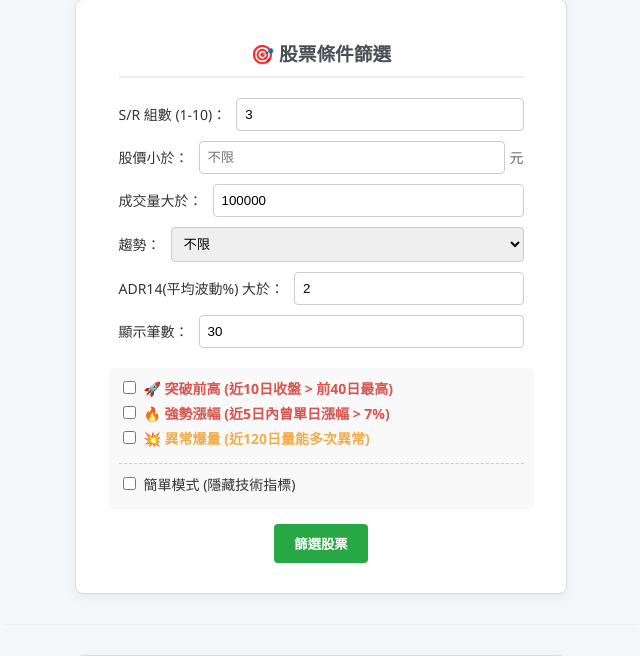
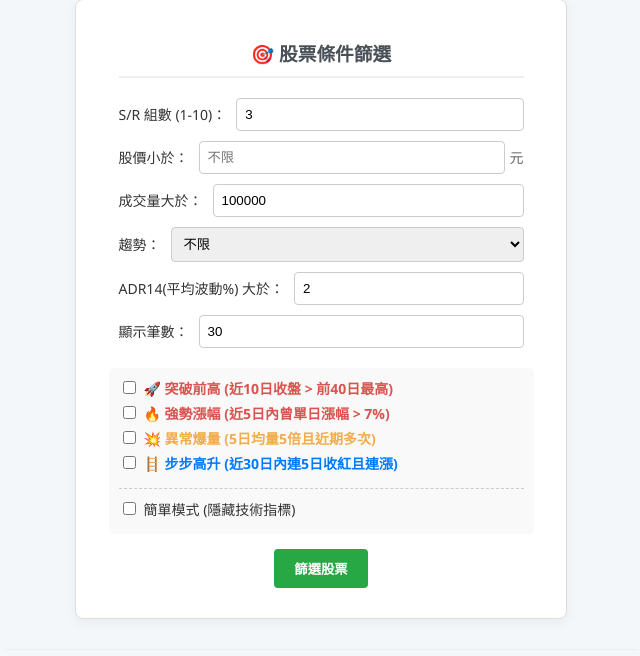
Before and after one commit to wulin240/myflaskapp, a Flask app: page / in a window 1280 px wide. Shown: the part 646-1302 px from the top of the page, without its empty margins (319-959 px from the left). Run offline with Flask 3, Linux system fonts and the light colour scheme.

Commit message:
update: 修正暴輛(5日/40日)並新增step high篩選按鈕

```diff
--- a/app.py
+++ b/app.py
@@ -1230,19 +1230,20 @@ def chart_from_list(stock_id):
         is_realtime_mode=is_realtime_mode
     )
 
-# ----------------- Favorites 路由 (已修正 n_sr_levels 傳遞) -----------------
+# ----------------- 篩選路由 (已加入步步高升邏輯) -----------------
 @app.route('/filter', methods=['POST'])
 def filter_stocks():
     # ------------------ 獲取所有篩選及配置參數 ------------------
     volume_min = request.form.get('volume_min', type=float, default=0)
-    price_max = request.form.get('price_max', type=float) # 🌟 獲取股價上限
+    price_max = request.form.get('price_max', type=float)
     trend_type = request.form.get('trend_type', '')
     adr14_min = request.form.get('change_min', type=float, default=0)
 
     # 獲取強勢指標篩選
     over_high_selected = request.form.get('over_high') == '1'
     high_point_selected = request.form.get('high_point') == '1'
-    abnormal_vol_selected = request.form.get('abnormal_volume') == '1' # 💥 新增：爆量篩選
+    abnormal_vol_selected = request.form.get('abnormal_volume') == '1'
+    step_high_selected = request.form.get('step_high') == '1' # 🪜 新增：步步高升篩選
 
     # 頁面配置參數
     simple_mode = request.form.get('simple_mode') == '1'
@@ -1271,7 +1272,7 @@ def filter_stocks():
                 "select": "*"
             }
 
-            # 股價上限篩選邏輯
+            # 股價上限篩選
             if price_max is not None:
                 params["last_close"] = f"lte.{price_max}"
 
@@ -1280,8 +1281,10 @@ def filter_stocks():
                 params["over_high"] = "eq.true"
             if high_point_selected:
                 params["high_point"] = "eq.true"
-            if abnormal_vol_selected: # 💥 加入爆量篩選
+            if abnormal_vol_selected:
                 params["abnormal_volume"] = "eq.true"
+            if step_high_selected: # 🪜 加入步步高升篩選條件
+                params["step_high"] = "eq.true"
 
             # 移除 None 值的參數
             params = {k: v for k, v in params.items() if v is not None}
@@ -1309,14 +1312,14 @@ def filter_stocks():
     count = len(df)
     list_param = urllib.parse.quote(','.join(stock_ids))
 
-    # 🌟 修改表格標題：加入爆量欄位
+    # 🌟 修改表格標題：加入步步高升欄位
     html = (f"<h2>篩選結果（共 {count} 筆）</h2>"
-            "<table border='1' cellpadding='6' style='margin-left:0; text-align:left; border-collapse: collapse; min-width: 700px;'>"
+            "<table border='1' cellpadding='6' style='margin-left:0; text-align:left; border-collapse: collapse; min-width: 800px;'>"
             "<thead style='background-color: #f2f2f2;'>"
             "<tr>"
             "<th>股票代號</th><th>股票名稱</th><th>目前股價</th><th>成交量</th>"
             "<th>ADR14(%)</th><th>趨勢</th>"
-            "<th>🚀突破</th><th>🔥強勢</th><th>💥爆量</th>"
+            "<th>🚀突破</th><th>🔥強勢</th><th>💥爆量</th><th>🪜步步</th>"
             "</tr></thead><tbody>")
 
     for idx, row in df.iterrows():
@@ -1333,7 +1336,8 @@ def filter_stocks():
         # 將 boolean 轉為視覺符號
         oh_icon = "✅" if row.get('over_high') else "---"
         hp_icon = "✅" if row.get('high_point') else "---"
-        av_icon = "✅" if row.get('abnormal_volume') else "---" # 💥 爆量圖示
+        av_icon = "✅" if row.get('abnormal_volume') else "---"
+        sh_icon = "✅" if row.get('step_high') else "---" # 🪜 步步高升圖示
 
         price_val = row.get('last_close', 0)
 
@@ -1347,6 +1351,7 @@ def filter_stocks():
                  f"<td style='text-align:center;'>{oh_icon}</td>"
                  f"<td style='text-align:center;'>{hp_icon}</td>"
                  f"<td style='text-align:center;'>{av_icon}</td>"
+                 f"<td style='text-align:center;'>{sh_icon}</td>"
                  f"</tr>")
 
     html += "</tbody></table><br><a href='/'>返回</a>"
--- a/templates/index.html
+++ b/templates/index.html
@@ -223,11 +223,16 @@
                 <input type="checkbox" name="high_point" value="1">
                 🔥 強勢漲幅 (近5日內曾單日漲幅 > 7%)
             </label>
-            <!-- 爆量篩選新增 -->
             <label class="highlight-label" style="color: #f0ad4e;">
                 <input type="checkbox" name="abnormal_volume" value="1">
-                💥 異常爆量 (近120日量能多次異常)
+                💥 異常爆量 (5日均量5倍且近期多次)
             </label>
+            <!-- 步步高升篩選新增 -->
+            <label class="highlight-label" style="color: #007bff;">
+                <input type="checkbox" name="step_high" value="1">
+                🪜 步步高升 (近30日內連5日收紅且連漲)
+            </label>
+
             <hr style="width: 100%; margin: 10px 0; border-top: 1px dashed #ccc;">
             <label for="simple_mode_filter">
                 <input type="checkbox" name="simple_mode" value="1" id="simple_mode_filter">
```
